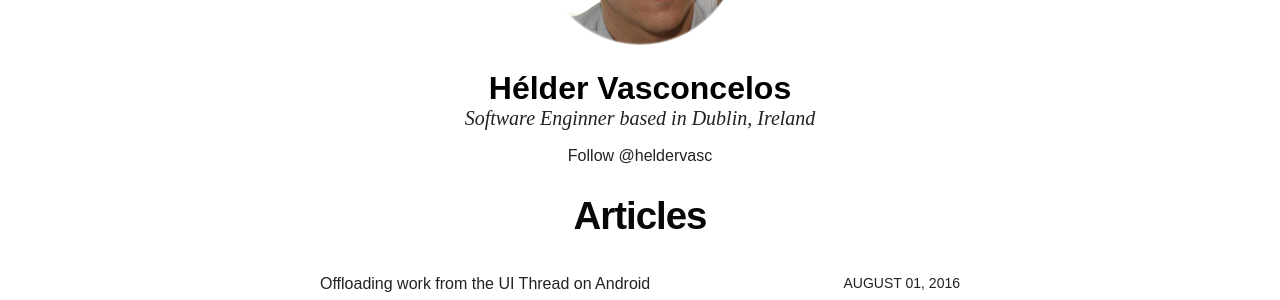
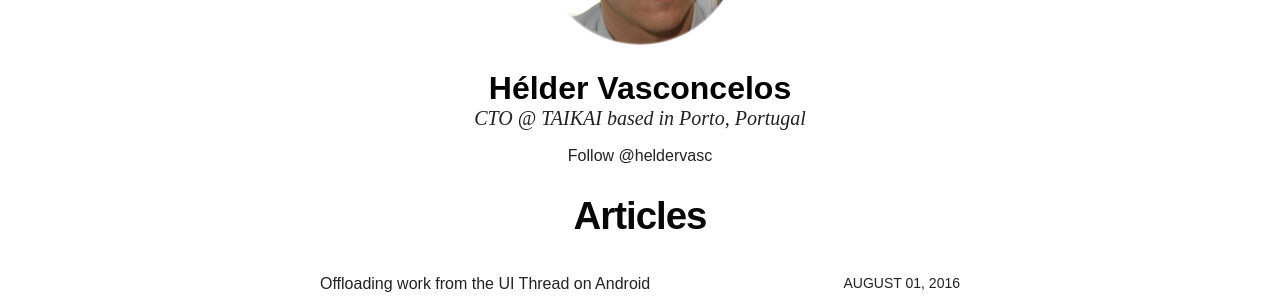
Before and after one commit to hvasconcelos/hvasconcelos.github.io, a Jekyll site: the page built from index.html, in a window 1280 px wide. Shown: the part 251-551 px from the top of the page. Built offline with Jekyll 4.4.1, drawn with Linux system fonts in a browser that asks for light colours; nearby versions of some CDN libraries; comment, search, counter and statistics services are not loaded.

Commit message:
Update _config.yml

```diff
--- a/_config.yml
+++ b/_config.yml
@@ -1,5 +1,5 @@
 title:            Hélder Vasconcelos
-description:      Software Enginner based in Dublin, Ireland
+description:      CTO @ TAIKAI based in Porto, Portugal
 logo:             site-logo.png
 disqus_shortname: heldervasconcelos
 search:           true
```
